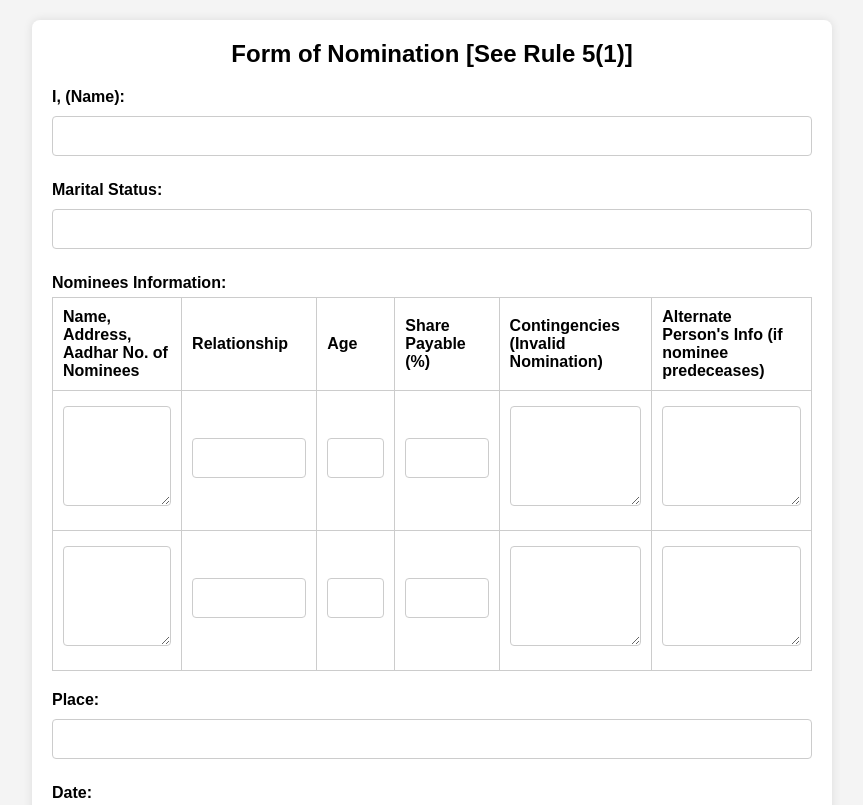
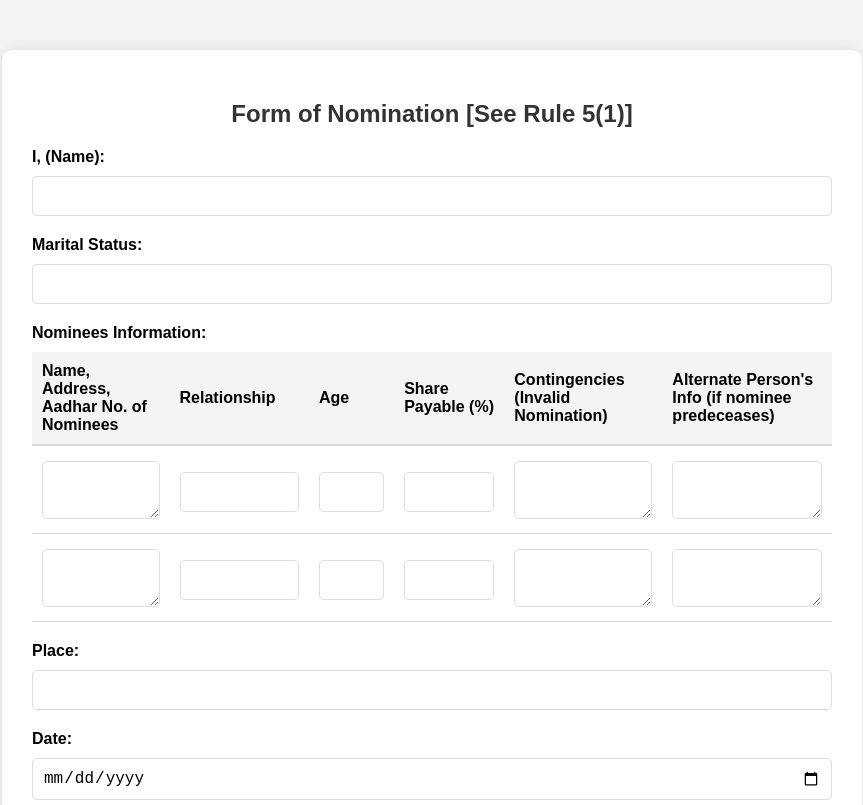
Before and after one commit to Vismaya-200/vichu, a plain HTML site: page index.html in a window 1280 px wide. Shown: the top 805 px of the page, without its empty margins (208-1071 px from the left). Drawn offline with nearby package versions, Linux system fonts and the light colour scheme.

Commit message:
Update style.css

```diff
--- a/style.css
+++ b/style.css
@@ -1,82 +1,105 @@
-* {
+/* General body styles */
+body {
+    font-family: Arial, sans-serif;
+    background-color: #f4f4f4;
     margin: 0;
     padding: 0;
+}
+
+/* Form container styles */
+.form-container {
+    background-color: #ffffff;
+    margin: 50px auto;
+    padding: 30px;
+    max-width: 800px;
+    border-radius: 10px;
+    box-shadow: 0 0 15px rgba(0, 0, 0, 0.1);
+}
+
+/* Form title */
+.form-container h2 {
+    text-align: center;
+    color: #333;
+}
+
+/* Form group styling */
+.form-group {
+    margin-bottom: 20px;
+}
+
+/* Labels styling */
+.form-group label {
+    display: block;
+    font-weight: bold;
+    margin-bottom: 5px;
+}
+
+/* Inputs and text areas styling */
+.form-group input[type="text"],
+.form-group input[type="date"],
+.form-group input[type="number"],
+.form-group textarea {
+    width: 100%;
+    padding: 10px;
+    margin-top: 5px;
+    border: 1px solid #ddd;
+    border-radius: 5px;
+    font-size: 16px;
     box-sizing: border-box;
 }
 
-body {
-    font-family: Arial, sans-serif;
-    background-color: #f4f4f4;
-    padding: 20px;
-}
-
-.form-container {
-    background-color: #fff;
-    padding: 20px;
-    max-width: 800px;
-    margin: 0 auto;
-    border-radius: 8px;
-    box-shadow: 0 0 10px rgba(0, 0, 0, 0.1);
-}
-
-h2 {
-    text-align: center;
-    margin-bottom: 20px;
-}
-
-.form-group {
-    margin-bottom: 15px;
-}
-
-label {
-    font-weight: bold;
-    display: block;
-    margin-bottom: 5px;
-}
-
-input[type="text"],
-input[type="number"],
-input[type="date"],
-textarea {
-    width: 100%;
-    padding: 10px;
-    margin-top: 5px;
-    margin-bottom: 10px;
-    border: 1px solid #ccc;
-    border-radius: 4px;
-    font-size: 16px;
-}
-
-textarea {
-    resize: vertical;
-    height: 100px;
-}
-
+/* Table styling for nominee details */
 table {
     width: 100%;
     border-collapse: collapse;
-    margin-bottom: 20px;
+    margin-top: 10px;
 }
 
-table th,
-table td {
-    border: 1px solid #ccc;
+/* Table head styles */
+table th {
+    background-color: #f4f4f4;
+    text-align: left;
     padding: 10px;
-    text-align: left;
+    border-bottom: 2px solid #ddd;
 }
 
-button[type="submit"] {
+/* Table body styles */
+table td {
+    padding: 10px;
+    border-bottom: 1px solid #ddd;
+}
+
+/* Submit button styling */
+button[type="button"] {
+    background-color: #007bff;
+    color: white;
+    padding: 10px 20px;
+    font-size: 16px;
+    border: none;
+    border-radius: 5px;
+    cursor: pointer;
     display: block;
     width: 100%;
-    padding: 15px;
-    background-color: #28a745;
-    color: white;
-    font-size: 16px;
-    border: none;
-    border-radius: 4px;
-    cursor: pointer;
+    margin-top: 20px;
 }
 
-button[type="submit"]:hover {
-    background-color: #218838;
+/* Button hover effect */
+button[type="button"]:hover {
+    background-color: #0056b3;
 }
+
+/* Media queries for mobile responsiveness */
+@media (max-width: 768px) {
+    .form-container {
+        padding: 20px;
+        margin: 20px;
+    }
+
+    table th, table td {
+        padding: 8px;
+    }
+
+    button[type="button"] {
+        font-size: 14px;
+    }
+}
```
